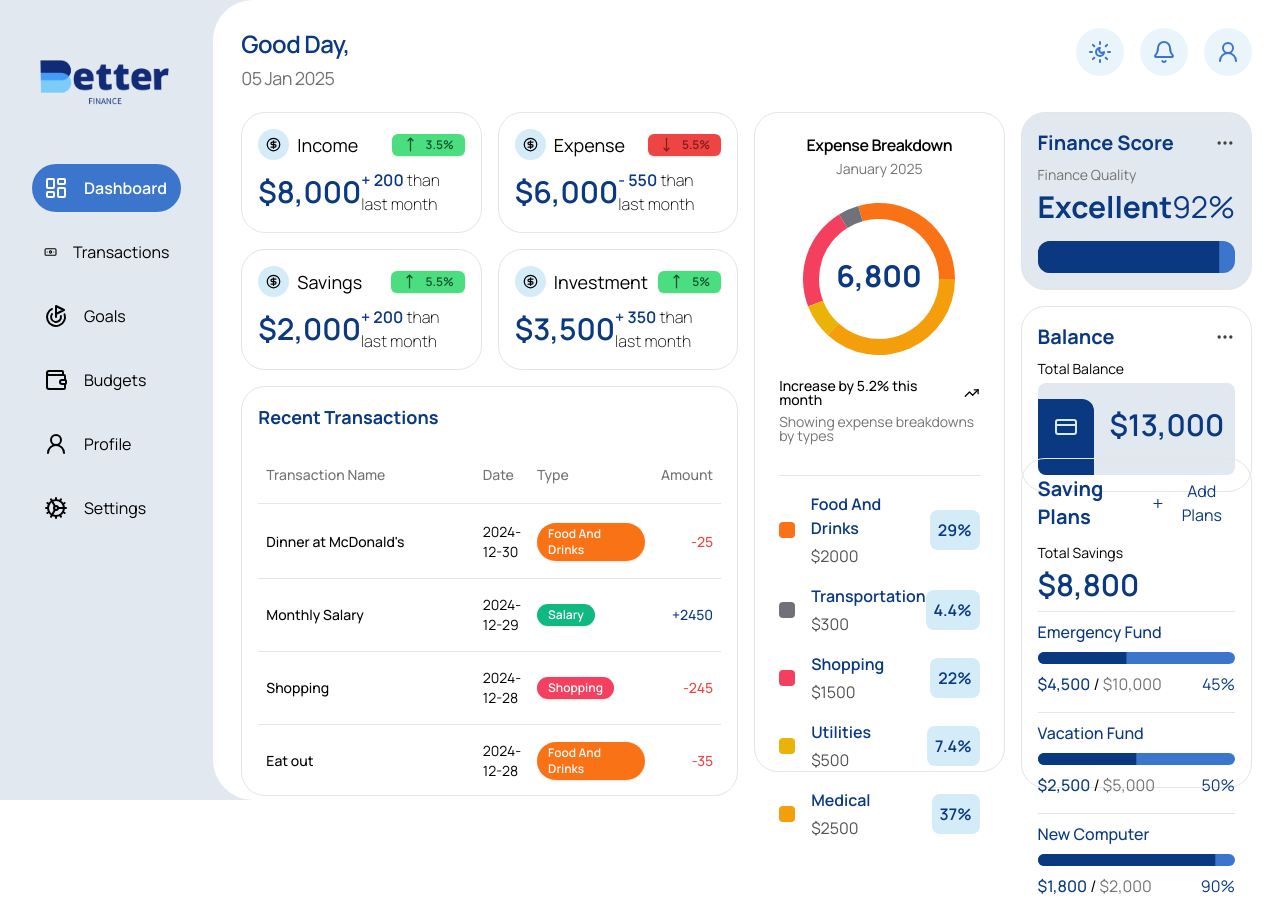
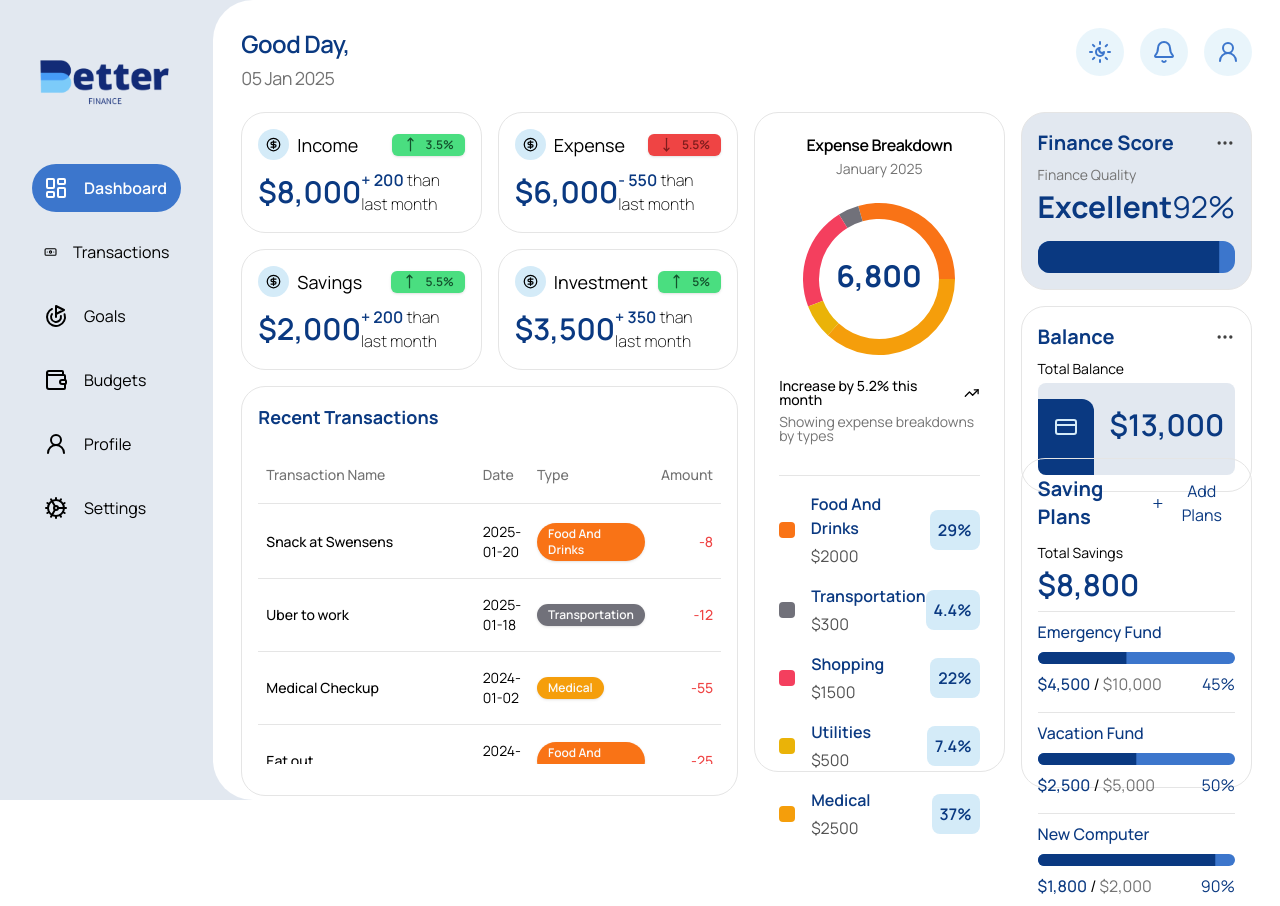
Before and after one commit to swamhtetaung8/better-finance-frontend, a Next.js app: page /dashboard in a window 1280 px wide. Built offline with nearby package versions, Linux system fonts and the light colour scheme.

Commit message:
fix: dynamically adjust transaction table height according to parent

```diff
--- a/src/app/(dashboard)/dashboard/components/RecentTransactions.tsx
+++ b/src/app/(dashboard)/dashboard/components/RecentTransactions.tsx
@@ -12,6 +12,34 @@ import TransactionTypeBadge from "./TransactionTypeBadge";
 import { ScrollArea, ScrollBar } from "@/components/ui/scroll-area";
 
 const transactions = [
+  {
+    transactionName: "Snack at Swensens",
+    date: "2025-01-20",
+    isPositive: false,
+    type: "food_and_drinks",
+    totalAmount: 8,
+  },
+  {
+    transactionName: "Uber to work",
+    date: "2025-01-18",
+    isPositive: false,
+    type: "transportation",
+    totalAmount: 12,
+  },
+  {
+    transactionName: "Medical Checkup",
+    date: "2024-01-02",
+    isPositive: false,
+    type: "medical",
+    totalAmount: 55,
+  },
+  {
+    transactionName: "Eat out",
+    date: "2024-01-10",
+    isPositive: false,
+    type: "food_and_drinks",
+    totalAmount: 25,
+  },
   {
     transactionName: "Dinner at McDonald's",
     date: "2024-12-30",
@@ -85,7 +113,7 @@ const RecentTransactions = () => {
         Recent Transactions
       </h1>
 
-      <ScrollArea className="h-[508px] 2xl:h-[440px]" disableScrollbar>
+      <ScrollArea className="h-[calc(100%-75px)]" disableScrollbar>
         <Table>
           <TableHeader>
             <TableRow className="sticky top-0 bg-white hover:bg-white dark:bg-gray-900 dark:hover:bg-gray-900">
--- a/src/app/(dashboard)/dashboard/transactions/page.tsx
+++ b/src/app/(dashboard)/dashboard/transactions/page.tsx
@@ -117,7 +117,7 @@ const transactions = [
 
 const TransactionsPage = () => {
   return (
-    <div>
+    <div className="h-full">
       {/* Header bar */}
       <div className="flex justify-between items-center mb-6">
         <h1 className="capitalize text-2xl xl:text-3xl font-extrabold tracking-tight text-betterFinance-primary dark:text-betterFinance-background">
@@ -145,7 +145,7 @@ const TransactionsPage = () => {
       </div>
 
       {/* Transaction List */}
-      <div className="border rounded-3xl p-4 space-y-2 dark:border-betterFinance-primary h-full overflow-hidden">
+      <div className="border rounded-3xl p-4 space-y-2 dark:border-betterFinance-primary h-[calc(100%-60px)] overflow-hidden">
         <ScrollArea className="h-full" disableScrollbar>
           <Table>
             <TableHeader>
```
